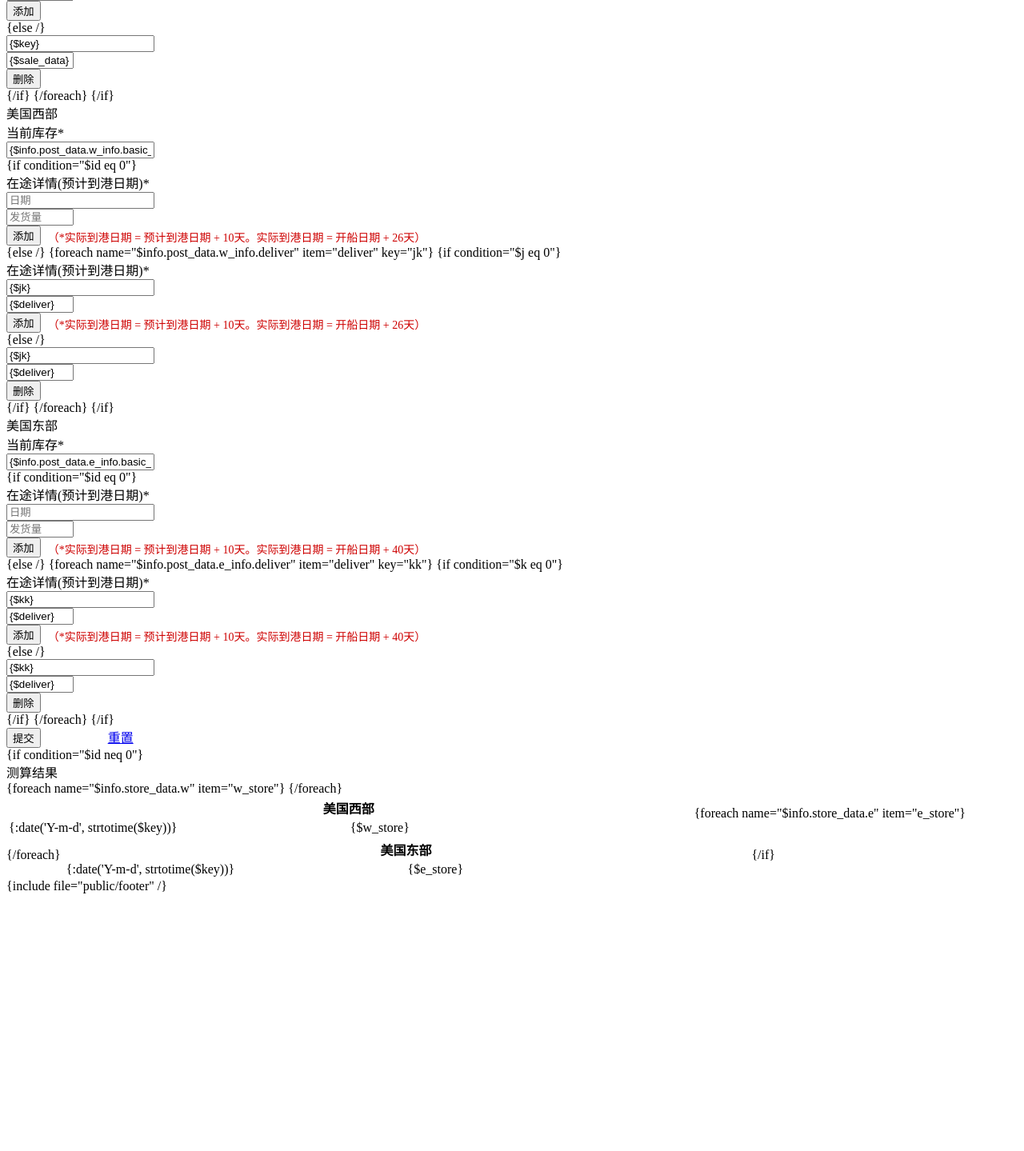
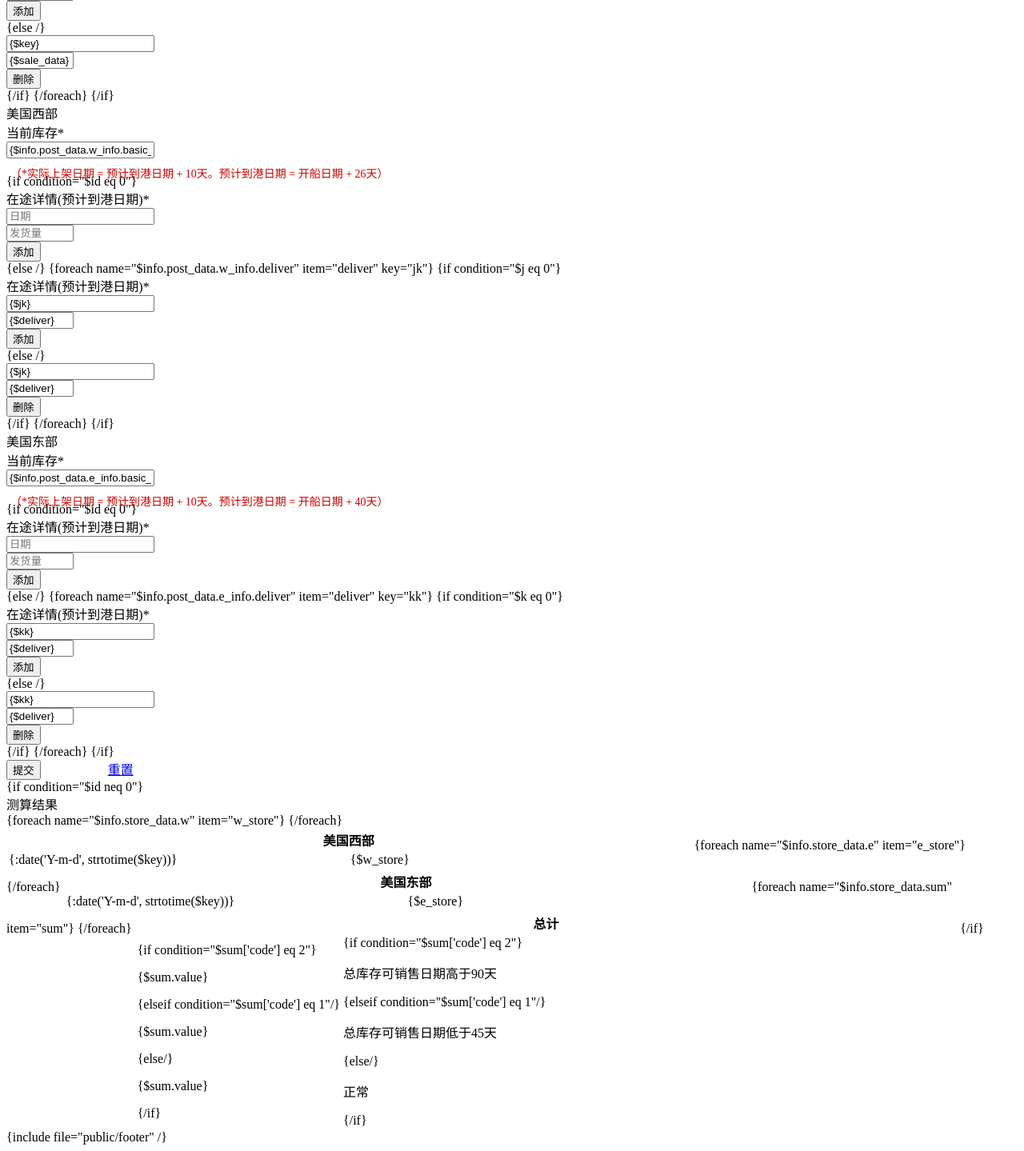
Before and after one commit to hahah7307/mugroup-store, a PHP site: page /DbName/application/Manage/view/store/add.php in a window 1280 px wide. Shown: the part 444-1883 px from the top of the page at 80% size. Before the commit the page ends 1561 px from the top, so only its background shows below. Run offline with PHP 8.4, Linux system fonts and the light colour scheme.

Commit message:
返单测算2-4(新增总计和在途详情提示)

```diff
--- a/application/Manage/config.php
+++ b/application/Manage/config.php
@@ -56,4 +56,6 @@
     // 库存配置
     'W_TRANSPORT_DAY'   =>  10,                                     // 美西运送日期
     'E_TRANSPORT_DAY'   =>  10,                                     // 美东运送日期
+    'MAX_DAY_SALE_TIMES'    =>  90,                                 // 最大日销量倍数
+    'MIN_DAY_SALE_TIMES'    =>  45,                                 // 最小日销量倍数
 ];
--- a/application/Manage/view/store/add.php
+++ b/application/Manage/view/store/add.php
@@ -10,7 +10,7 @@
     .deliver_num {width: 100px!important;}
     .layui-table {width: 50%; display: inline}
     .select {margin-left: 0!important;}
-    .warm-tips {display: inline-block; font-size: 14px; position: relative; top: 2px; left: 5px; color: #ce0000}
+    .warm-tips {display: inline-block; font-size: 14px; position: relative; top: 8px; left: 5px; color: #ce0000}
 </style>
 <div class="layui-body">
 <div class="right">
@@ -67,6 +67,7 @@
                 </div>
             </div>
             <button class="layui-btn layui-btn-sm btn-lc" lay-submit lay-filter="saleAdd">添加</button>
+            <div class="warm-tips"></div>
         </div>
         {else /}
         <?php $i = 0; ?>
@@ -85,6 +86,7 @@
                 </div>
             </div>
             <button class="layui-btn layui-btn-sm btn-lc" lay-submit lay-filter="saleAdd">添加</button>
+            <div class="warm-tips"></div>
         </div>
         {else /}
         <div class="layui-form-item" id="sale-item">
@@ -100,6 +102,7 @@
                 </div>
             </div>
             <button class="layui-btn layui-btn-sm layui-btn-danger btn-lc" lay-submit lay-filter="attrDel">删除</button>
+            <div class="warm-tips"></div>
         </div>
         {/if}
         <?php $i++; ?>
@@ -113,13 +116,14 @@
                     <input type="text" autocomplete="off" class="layui-input w300" name="w_basic_store" value="{$info.post_data.w_info.basic_store}">
                 </div>
             </div>
+            <div class="warm-tips">（*实际上架日期 = 预计到港日期 + 10天。预计到港日期 = 开船日期 + 26天）</div>
         </div>
         {if condition="$id eq 0"}
         <div class="layui-form-item" id="w-deliver-item">
             <div class="layui-inline layui-col-md3">
                 <label class="layui-form-label">在途详情(预计到港日期)<span class="red">*</span></label>
                 <div class="layui-input-inline">
-                    <input type="text" class="layui-input datetime" name="w_deliver_date[]" placeholder="日期">
+                    <input type="text" class="layui-input datetime" name="w_deliver_date[]" placeholder="日期" belong="a-w">
                 </div>
             </div>
             <div class="layui-inline layui-col-md1">
@@ -128,7 +132,7 @@
                 </div>
             </div>
             <button class="layui-btn layui-btn-sm btn-lc" lay-submit lay-filter="wDeliverAdd">添加</button>
-            <div class="warm-tips">（*实际到港日期 = 预计到港日期 + 10天。实际到港日期 = 开船日期 + 26天）</div>
+            <div class="warm-tips"></div>
         </div>
         {else /}
         <?php $j = 0; ?>
@@ -138,7 +142,7 @@
             <div class="layui-inline layui-col-md3">
                 <label class="layui-form-label">在途详情(预计到港日期)<span class="red">*</span></label>
                 <div class="layui-input-inline">
-                    <input type="text" class="layui-input datetime" name="w_deliver_date[]" placeholder="日期" value="{$jk}">
+                    <input type="text" class="layui-input datetime" name="w_deliver_date[]" placeholder="日期" value="{$jk}" belong="a-w">
                 </div>
             </div>
             <div class="layui-inline layui-col-md1">
@@ -147,14 +151,14 @@
                 </div>
             </div>
             <button class="layui-btn layui-btn-sm btn-lc" lay-submit lay-filter="wDeliverAdd">添加</button>
-            <div class="warm-tips">（*实际到港日期 = 预计到港日期 + 10天。实际到港日期 = 开船日期 + 26天）</div>
+            <div class="warm-tips"></div>
         </div>
         {else /}
         <div class="layui-form-item" id="w-deliver-item">
             <div class="layui-inline layui-col-md3">
                 <label class="layui-form-label"></label>
                 <div class="layui-input-inline">
-                    <input type="text" class="layui-input datetime" name="w_deliver_date[{$j}]" placeholder="日期" value="{$jk}">
+                    <input type="text" class="layui-input datetime" name="w_deliver_date[{$j}]" placeholder="日期" value="{$jk}" belong="a-w">
                 </div>
             </div>
             <div class="layui-inline layui-col-md1">
@@ -163,6 +167,7 @@
                 </div>
             </div>
             <button class="layui-btn layui-btn-sm layui-btn-danger btn-lc" lay-submit lay-filter="attrDel">删除</button>
+            <div class="warm-tips"></div>
         </div>
         {/if}
         <?php $j++; ?>
@@ -176,13 +181,14 @@
                     <input type="text" autocomplete="off" class="layui-input w300" name="e_basic_store" value="{$info.post_data.e_info.basic_store}">
                 </div>
             </div>
+            <div class="warm-tips">（*实际上架日期 = 预计到港日期 + 10天。预计到港日期 = 开船日期 + 40天）</div>
         </div>
         {if condition="$id eq 0"}
         <div class="layui-form-item" id="e-deliver-item">
             <div class="layui-inline layui-col-md3">
                 <label class="layui-form-label">在途详情(预计到港日期)<span class="red">*</span></label>
                 <div class="layui-input-inline">
-                    <input type="text" class="layui-input datetime" name="e_deliver_date[]" placeholder="日期">
+                    <input type="text" class="layui-input datetime" name="e_deliver_date[]" placeholder="日期" belong="a-e">
                 </div>
             </div>
             <div class="layui-inline layui-col-md1">
@@ -191,7 +197,7 @@
                 </div>
             </div>
             <button class="layui-btn layui-btn-sm btn-lc" lay-submit lay-filter="eDeliverAdd">添加</button>
-            <div class="warm-tips">（*实际到港日期 = 预计到港日期 + 10天。实际到港日期 = 开船日期 + 40天）</div>
+            <div class="warm-tips"></div>
         </div>
         {else /}
         <?php $k = 0; ?>
@@ -201,7 +207,7 @@
             <div class="layui-inline layui-col-md3">
                 <label class="layui-form-label">在途详情(预计到港日期)<span class="red">*</span></label>
                 <div class="layui-input-inline">
-                    <input type="text" class="layui-input datetime" name="e_deliver_date[]" placeholder="日期" value="{$kk}">
+                    <input type="text" class="layui-input datetime" name="e_deliver_date[]" placeholder="日期" value="{$kk}" belong="a-e">
                 </div>
             </div>
             <div class="layui-inline layui-col-md1">
@@ -210,14 +216,14 @@
                 </div>
             </div>
             <button class="layui-btn layui-btn-sm btn-lc" lay-submit lay-filter="eDeliverAdd">添加</button>
-            <div class="warm-tips">（*实际到港日期 = 预计到港日期 + 10天。实际到港日期 = 开船日期 + 40天）</div>
+            <div class="warm-tips"></div>
         </div>
         {else /}
         <div class="layui-form-item" id="e-deliver-item">
             <div class="layui-inline layui-col-md3">
                 <label class="layui-form-label"></label>
                 <div class="layui-input-inline">
-                    <input type="text" class="layui-input datetime" name="e_deliver_date[{$k}]" placeholder="日期" value="{$kk}">
+                    <input type="text" class="layui-input datetime" name="e_deliver_date[{$k}]" placeholder="日期" value="{$kk}" belong="a-e">
                 </div>
             </div>
             <div class="layui-inline layui-col-md1">
@@ -226,6 +232,7 @@
                 </div>
             </div>
             <button class="layui-btn layui-btn-sm layui-btn-danger btn-lc" lay-submit lay-filter="attrDel">删除</button>
+            <div class="warm-tips"></div>
         </div>
         {/if}
         <?php $k++; ?>
@@ -278,6 +285,41 @@
         {/foreach}
         </tbody>
     </table>
+    <table class="layui-table">
+        <colgroup>
+            <col width="25%">
+            <col>
+        </colgroup>
+        <thead>
+        <tr>
+            <th colspan="2" class="tc">总计</th>
+        </tr>
+        </thead>
+        <tbody>
+        {foreach name="$info.store_data.sum" item="sum"}
+        <tr>
+            <td class="tc">
+                {if condition="$sum['code'] eq 2"}
+                <p class="blue">{$sum.value}</p>
+                {elseif condition="$sum['code'] eq 1"/}
+                <p class="red">{$sum.value}</p>
+                {else/}
+                <p class="green">{$sum.value}</p>
+                {/if}
+            </td>
+            <td class="tl">
+                {if condition="$sum['code'] eq 2"}
+                <p class="blue">总库存可销售日期高于90天</p>
+                {elseif condition="$sum['code'] eq 1"/}
+                <p class="red">总库存可销售日期低于45天</p>
+                {else/}
+                <p class="green">正常</p>
+                {/if}
+            </td>
+        </tr>
+        {/foreach}
+        </tbody>
+    </table>
     {/if}
 </div>
 </div>
@@ -297,7 +339,35 @@
             lay('.datetime').each(function() {
                 laydate.render({
                     elem : this,
-                    trigger : 'click'
+                    trigger : 'click',
+                    done: function(value, date, endDate){
+                        let dateObj = new Date(value);
+                        if (this.elem[0].getAttribute('belong') === "a-w") {
+                            const transDate = 45; //
+                            const orderDate = 60;
+
+                            let timestamp = dateObj.getTime() - transDate * 24 * 60 * 60 * 1000;
+                            let newDateObj = new Date(timestamp);
+                            let transDateFormat = newDateObj.getFullYear() + "-" + (newDateObj.getMonth() + 1) + "-" + newDateObj.getDate();
+                            let oTimestamp = dateObj.getTime() - orderDate * 24 * 60 * 60 * 1000;
+                            let oNewDateObj = new Date(oTimestamp);
+                            let orderDateFormat = oNewDateObj.getFullYear() + "-" + (oNewDateObj.getMonth() + 1) + "-" + oNewDateObj.getDate();
+                            this.elem[0].parentNode.parentNode.nextElementSibling.nextElementSibling.nextElementSibling.innerText = "出运日期" + transDateFormat + "，下单日期" + orderDateFormat;
+                        } else if (this.elem[0].getAttribute('belong') === "a-e") {
+                            const transDate = 60; //
+                            const orderDate = 75;
+
+                            let timestamp = dateObj.getTime() - transDate * 24 * 60 * 60 * 1000;
+                            let newDateObj = new Date(timestamp);
+                            let transDateFormat = newDateObj.getFullYear() + "-" + (newDateObj.getMonth() + 1) + "-" + newDateObj.getDate();
+                            let oTimestamp = dateObj.getTime() - orderDate * 24 * 60 * 60 * 1000;
+                            let oNewDateObj = new Date(oTimestamp);
+                            let orderDateFormat = oNewDateObj.getFullYear() + "-" + (oNewDateObj.getMonth() + 1) + "-" + oNewDateObj.getDate();
+                            this.elem[0].parentNode.parentNode.nextElementSibling.nextElementSibling.nextElementSibling.innerText = "出运日期" + transDateFormat + "，下单日期" + orderDateFormat;
+                        } else {
+                            return false;
+                        }
+                    }
                 });
             });
         }
@@ -309,7 +379,7 @@
         form.on('submit(saleAdd)', function(data) {
             saleIndex ++;
             var new_attr =
-                '<div class="layui-form-item" id="sale-item"><div class="layui-inline layui-col-md3"><label class="layui-form-label"></label><div class="layui-input-inline"><input type="text" class="layui-input" name="month[' + saleIndex + ']" placeholder="月份"></div></div><div class="layui-inline layui-col-md1"><div class="layui-input-inline deliver_num"><input type="text" class="layui-input w84" name="sale[' + saleIndex + ']" placeholder="销量"></div></div><button class="layui-btn layui-btn-sm layui-btn-danger btn-lc" lay-submit lay-filter="attrDel">删除</button></div>';
+                '<div class="layui-form-item" id="sale-item"><div class="layui-inline layui-col-md3"><label class="layui-form-label"></label><div class="layui-input-inline"><input type="text" class="layui-input" name="month[' + saleIndex + ']" placeholder="月份"></div></div><div class="layui-inline layui-col-md1"><div class="layui-input-inline deliver_num"><input type="text" class="layui-input w84" name="sale[' + saleIndex + ']" placeholder="销量"></div></div><button class="layui-btn layui-btn-sm layui-btn-danger btn-lc" lay-submit lay-filter="attrDel">删除</button><div class="warm-tips"></div></div>';
             $("#america-west").before(new_attr);
             form.render();
             timeAdd();
@@ -319,7 +389,7 @@
         let wDeliverIndex = {$info.post_data.w_info.deliver|count} ? {$info.post_data.w_info.deliver|count} - 1 : 0;
         form.on('submit(wDeliverAdd)', function(data) {
             wDeliverIndex ++;
-            var new_attr = '<div class="layui-form-item"><div class="layui-inline layui-col-md3"><label class="layui-form-label"></label><div class="layui-input-inline"><input type="text" class="layui-input datetime" name="w_deliver_date[' + wDeliverIndex + ']" placeholder="日期"></div></div><div class="layui-inline layui-col-md1"><div class="layui-input-inline deliver_num"><input type="text" class="layui-input w84" name="w_deliver_num[' + wDeliverIndex + ']" placeholder="发货量"></div></div><button class="layui-btn layui-btn-sm layui-btn-danger btn-lc" lay-submit lay-filter="attrDel">删除</button></div></div>';
+            var new_attr = '<div class="layui-form-item"><div class="layui-inline layui-col-md3"><label class="layui-form-label"></label><div class="layui-input-inline"><input type="text" class="layui-input datetime" name="w_deliver_date[' + wDeliverIndex + ']" placeholder="日期" belong="a-w"></div></div><div class="layui-inline layui-col-md1"><div class="layui-input-inline deliver_num"><input type="text" class="layui-input w84" name="w_deliver_num[' + wDeliverIndex + ']" placeholder="发货量"></div></div><button class="layui-btn layui-btn-sm layui-btn-danger btn-lc" lay-submit lay-filter="attrDel">删除</button><div class="warm-tips"></div></div></div>';
             $("#america-east").before(new_attr);
             form.render();
             timeAdd();
@@ -329,7 +399,7 @@
         let eDeliverIndex = {$info.post_data.e_info.deliver|count} ? {$info.post_data.e_info.deliver|count} - 1 : 0;
         form.on('submit(eDeliverAdd)', function(data) {
             eDeliverIndex ++;
-            var new_attr = '<div class="layui-form-item"><div class="layui-inline layui-col-md3"><label class="layui-form-label"></label><div class="layui-input-inline"><input type="text" class="layui-input datetime" name="e_deliver_date[' + eDeliverIndex + ']" placeholder="日期"></div></div><div class="layui-inline layui-col-md1"><div class="layui-input-inline deliver_num"><input type="text" class="layui-input w84" name="e_deliver_num[' + eDeliverIndex + ']" placeholder="发货量"></div></div><button class="layui-btn layui-btn-sm layui-btn-danger btn-lc" lay-submit lay-filter="attrDel">删除</button></div></div>';
+            var new_attr = '<div class="layui-form-item"><div class="layui-inline layui-col-md3"><label class="layui-form-label"></label><div class="layui-input-inline"><input type="text" class="layui-input datetime" name="e_deliver_date[' + eDeliverIndex + ']" placeholder="日期" belong="a-e"></div></div><div class="layui-inline layui-col-md1"><div class="layui-input-inline deliver_num"><input type="text" class="layui-input w84" name="e_deliver_num[' + eDeliverIndex + ']" placeholder="发货量"></div></div><button class="layui-btn layui-btn-sm layui-btn-danger btn-lc" lay-submit lay-filter="attrDel">删除</button><div class="warm-tips"></div></div></div>';
             $("#btn-submit").before(new_attr);
             form.render();
             timeAdd();
```
Also changed, not shown: application/Manage/model/StoreModel.php (+17 -15 lines).
